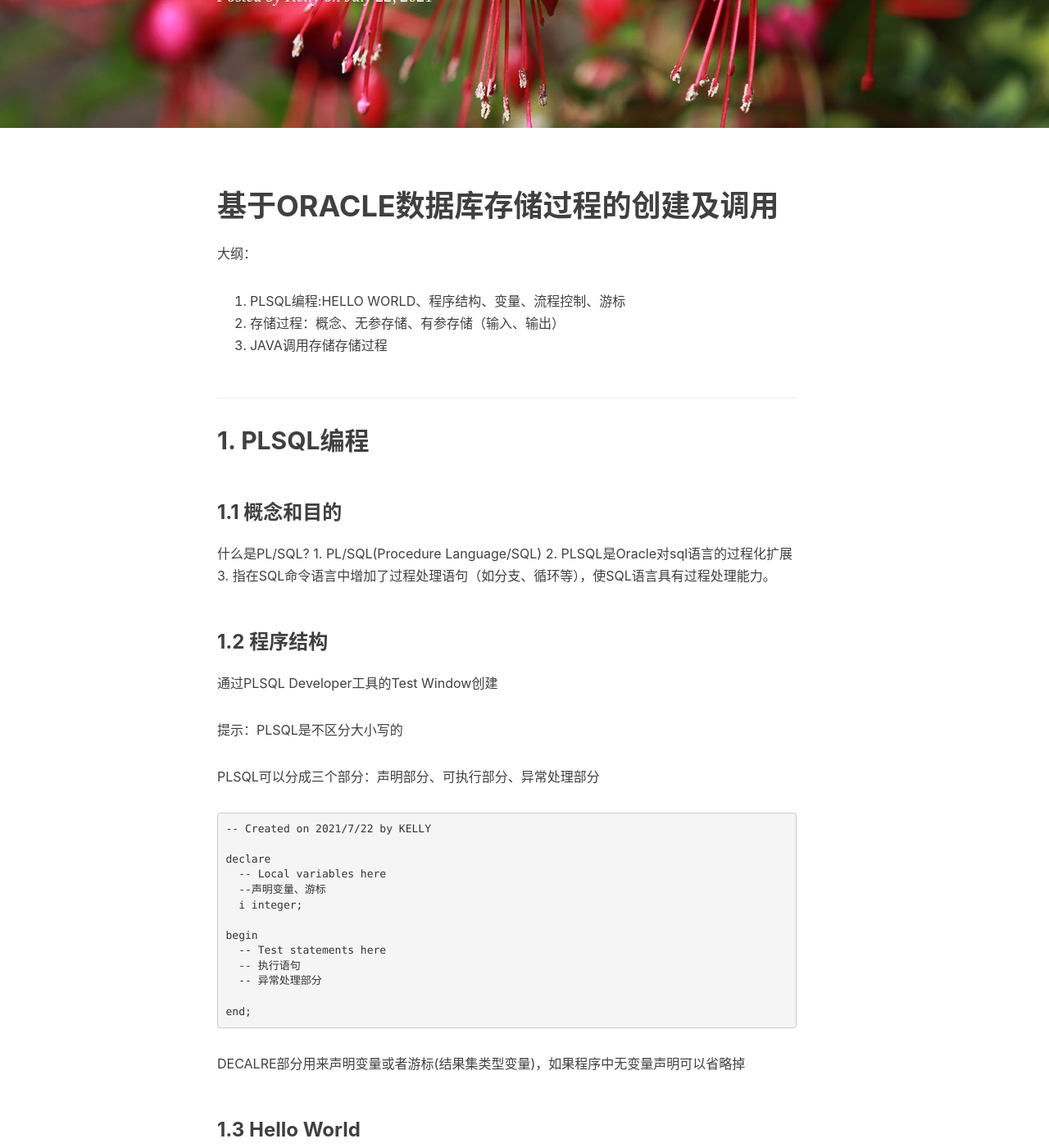
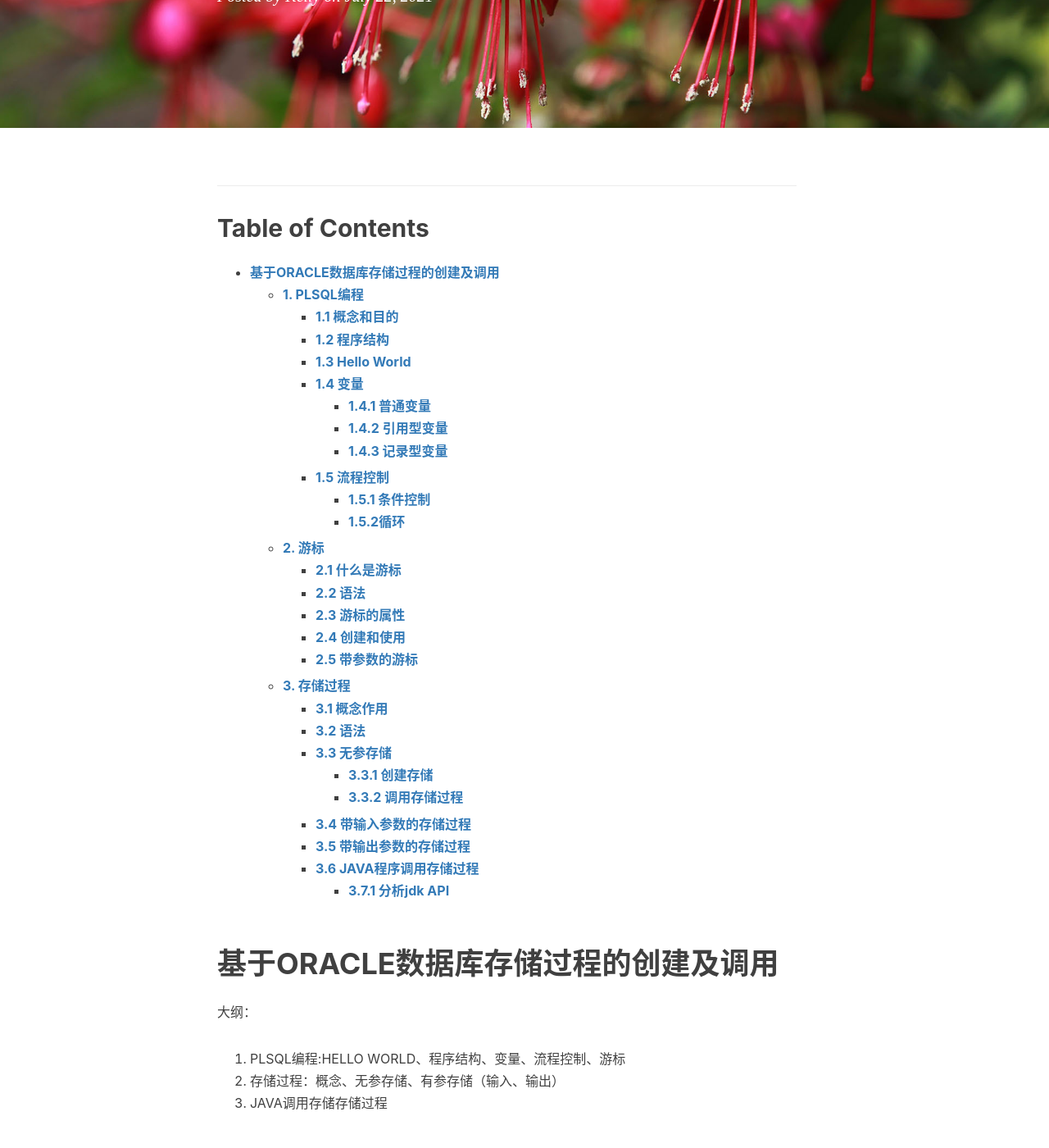
Before and after one commit to kellyxu-com/blog, a Jekyll site: the page built from _posts/21-07-22-how-to-create-and-execute-a-stored-procedure.markdown, in a window 1280 px wide and 1400 px high, scrolled down 361 px. Shown: the whole window at 82% size. Built offline with Jekyll 4.4.1, drawn with Linux system fonts in a browser that asks for light colours; nearby versions of some CDN libraries; comment, search, counter and statistics services are not loaded; some of the changed text lies outside the part shown.

Commit message:
Update 21-07-22-how-to-create-and-execute-a-stored-procedure.markdown

````diff
--- a/_posts/21-07-22-how-to-create-and-execute-a-stored-procedure.markdown
+++ b/_posts/21-07-22-how-to-create-and-execute-a-stored-procedure.markdown
@@ -9,6 +9,38 @@ excerpt_separator: <!--more-->
 ---
 
 <!--more-->
+<!-- TOC titleSize:2 tabSpaces:2 depthFrom:1 depthTo:6 withLinks:1 updateOnSave:1 orderedList:0 skip:0 title:1 charForUnorderedList:* -->
+## Table of Contents
+* [**基于ORACLE数据库存储过程的创建及调用**](#oracle)
+  * [**1. PLSQL编程**](#1-plsql)
+    * [**1.1 概念和目的**](#11-)
+    * [**1.2 程序结构**](#12-)
+    * [**1.3 Hello World**](#13-hello-world)
+    * [**1.4 变量**](#14-)
+      * [**1.4.1 普通变量**](#141-)
+      * [**1.4.2 引用型变量**](#142-)
+      * [**1.4.3 记录型变量**](#143-)
+    * [**1.5 流程控制**](#15-)
+      * [**1.5.1 条件控制**](#151-)
+      * [**1.5.2循环**](#152)
+  * [**2. 游标**](#2-)
+    * [**2.1 什么是游标**](#21-)
+    * [**2.2 语法**](#22-)
+    * [**2.3 游标的属性**](#23-)
+    * [**2.4 创建和使用**](#24-)
+    * [**2.5 带参数的游标**](#25-)
+  * [**3. 存储过程**](#3-)
+    * [**3.1 概念作用**](#31-)
+    * [**3.2 语法**](#32-)
+    * [**3.3 无参存储**](#33-)
+      * [**3.3.1 创建存储**](#331-)
+      * [**3.3.2 调用存储过程**](#332-)
+    * [**3.4 带输入参数的存储过程**](#34-)
+    * [**3.5 带输出参数的存储过程**](#35-)
+    * [**3.6 JAVA程序调用存储过程**](#36-java)
+      * [**3.7.1 分析jdk API**](#371-jdk-api)
+<!-- /TOC -->
+
 # **基于ORACLE数据库存储过程的创建及调用**
 
 大纲：
@@ -21,9 +53,10 @@ excerpt_separator: <!--more-->
 ### **1.1 概念和目的**
 
 什么是PL/SQL?
-1\. PL/SQL(Procedure Language/SQL)
-2\. PLSQL是Oracle对sql语言的过程化扩展
-3\. 指在SQL命令语言中增加了过程处理语句（如分支、循环等），使SQL语言具有过程处理能力。
+
+1. PL/SQL(Procedure Language/SQL)
+2. PLSQL是Oracle对sql语言的过程化扩展
+3. 指在SQL命令语言中增加了过程处理语句（如分支、循环等），使SQL语言具有过程处理能力。
 
 ### **1.2 程序结构**
 
@@ -108,8 +141,8 @@ PLSQL编程中常见的变量分为两大类：
 #### **1.4.1 普通变量**
 
 变量赋值方式有两种：
-1\. 直接赋值语句
-2\. 语句赋值，使用select...into...赋值：（语法select值into变量）
+1. 直接赋值语句
+2. 语句赋值，使用select...into...赋值：（语法select值into变量）
 
 【示例】打印人员个人信息，包括：姓名、薪水、地址
 
@@ -139,6 +172,7 @@ end;
 
 变量的类型和长度取决于表中字段的类型和长度
 通过 **表明、列明%TYPE** 指定变量的类型和长度，例如：v_name emp.ename%TYPE;
+
 【示例】查询emp表中7839号员工的个人信息，打印姓名和薪水
 
 ```SQL
@@ -404,7 +438,7 @@ END[过程名称];
 通过PLSQL Developer工具或者语句创建存储过程：
 "Program Window->Procedure"
 
-【示例】通过调用存储过程打印hello world
+【示例】通过调用存储过程打印Hello world
 
 创建存储过程：
 
````
